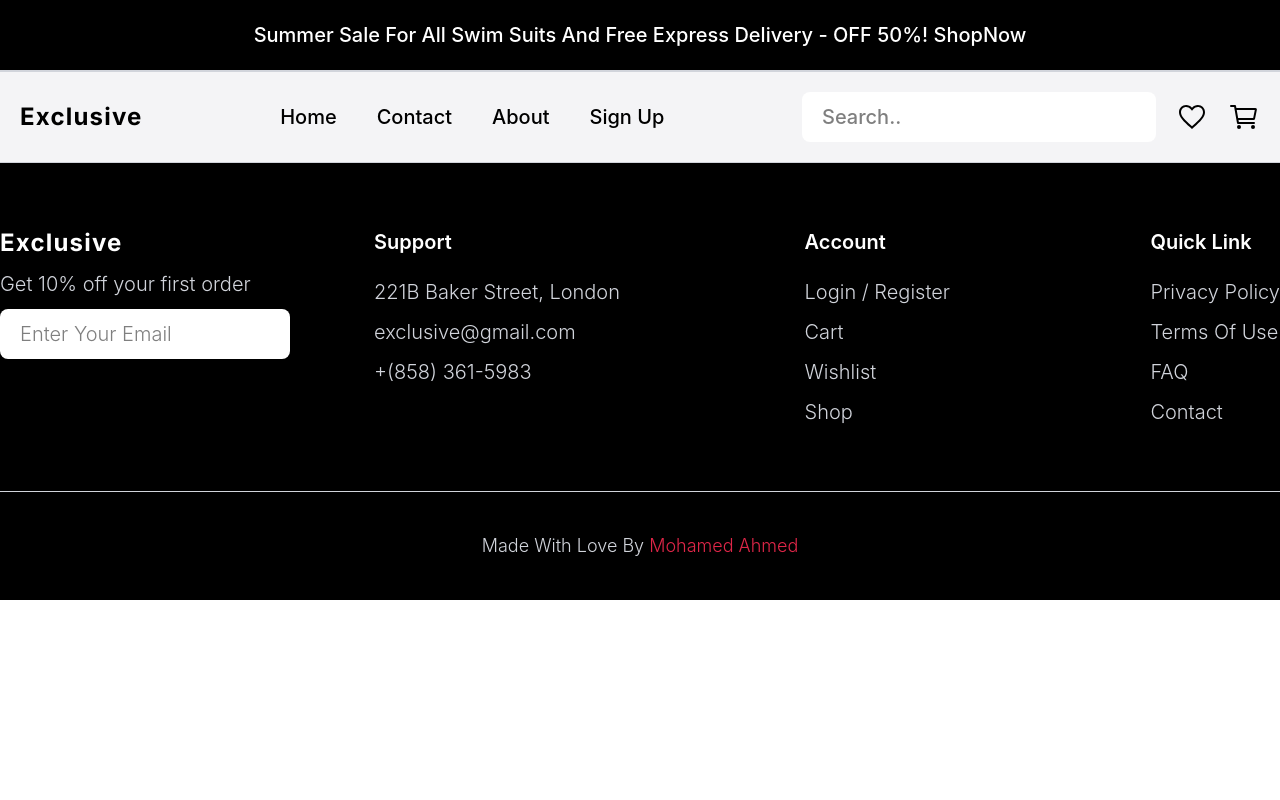
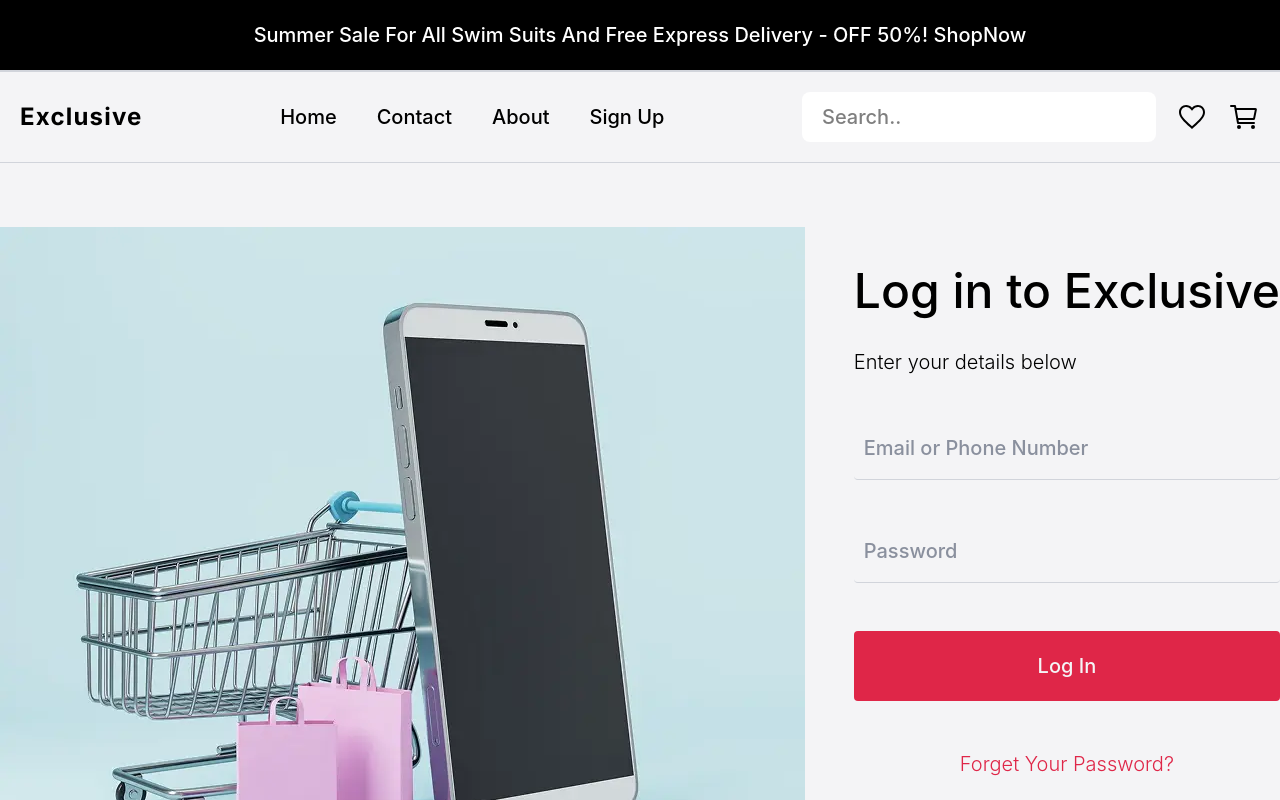
Before and after one commit to Mohamed-Y0/Exclusive, a React (Vite) app: page /sign-in in a window 1280 px wide. Shown: the top 800 px of the page. Built offline with nearby package versions, Linux system fonts and the light colour scheme; a web font is replaced by a local one.

Commit message:
finish: log in page

```diff
--- a/src/components/signIn/SignIn.tsx
+++ b/src/components/signIn/SignIn.tsx
@@ -1,5 +1,48 @@
+import InputForm from "@/components/ui/InputForm";
+import SignPoaster from "@/components/ui/SignPoster";
+import { NavLink } from "react-router-dom";
+
 function SignIn() {
-  return <div></div>;
+  return (
+    <section className="py-16">
+      <div className="flex flex-col justify-between gap-10 lg:flex-row">
+        <SignPoaster />
+        <div>
+          <div className="flex flex-col gap-8 py-10">
+            <h1 className="text-3xl md:text-5xl">Log in to Exclusive</h1>
+            <p className="font-light">Enter your details below</p>
+          </div>
+          <form action="">
+            <div className="flex flex-col gap-10 text-neutral-500">
+              <InputForm
+                type="text"
+                id="signup-email"
+                placeholder="Email or Phone Number"
+              />
+              <InputForm
+                type="password"
+                id="signup-password"
+                placeholder="Password"
+              />
+            </div>
+            <div className="w-full py-12 text-center text-neutral-50">
+              <button
+                className="w-full cursor-pointer rounded-sm bg-red-500 py-5"
+                type="submit"
+              >
+                Log In
+              </button>
+            </div>
+          </form>
+          <div className="text-center font-light">
+            <NavLink to="" className="text-red-500">
+              Forget Your Password?
+            </NavLink>
+          </div>
+        </div>
+      </div>
+    </section>
+  );
 }
 
 export default SignIn;
--- a/src/pages/SignInPage.tsx
+++ b/src/pages/SignInPage.tsx
@@ -1,5 +1,11 @@
+import SignIn from "@/components/signIn/SignIn";
+
 function SignInPage() {
-  return <div></div>;
+  return (
+    <div className={`container m-auto p-5 lg:p-0`}>
+      <SignIn />
+    </div>
+  );
 }
 
 export default SignInPage;
```
